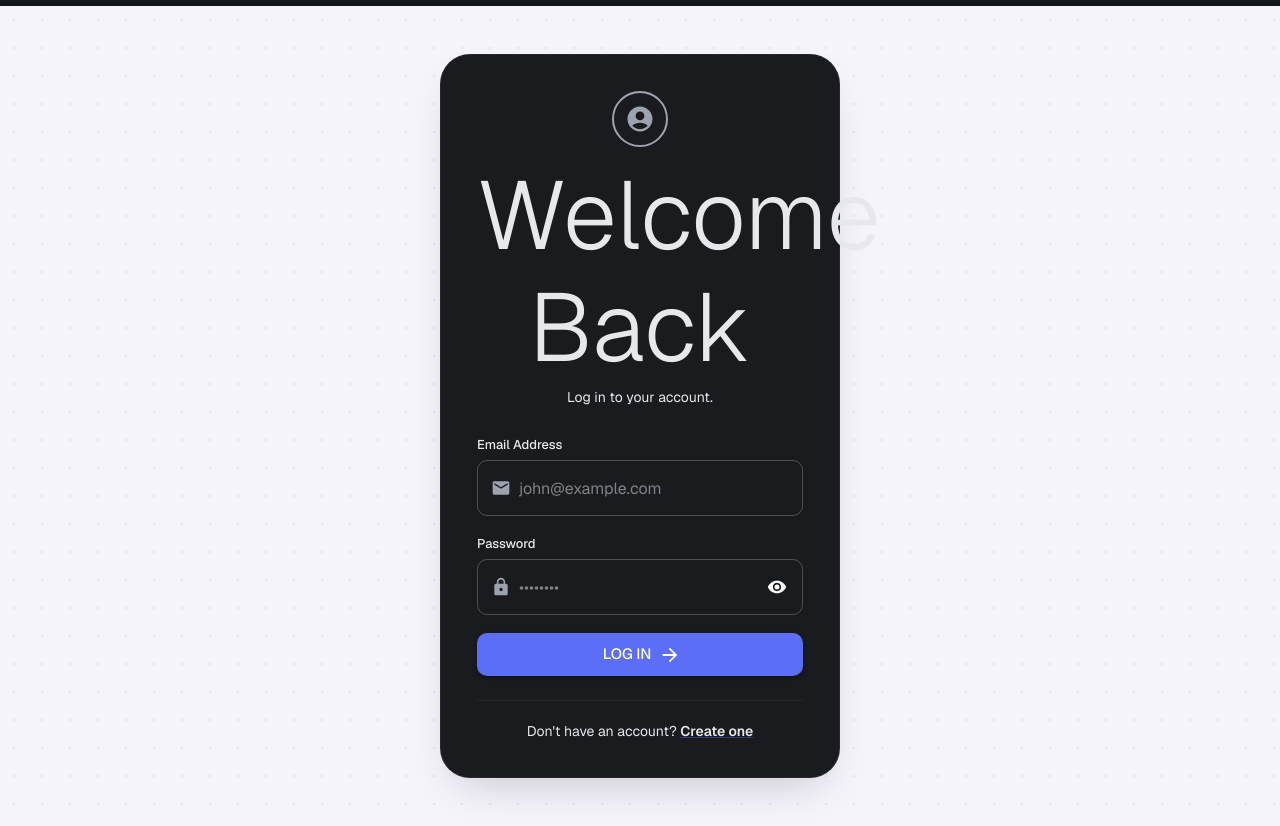
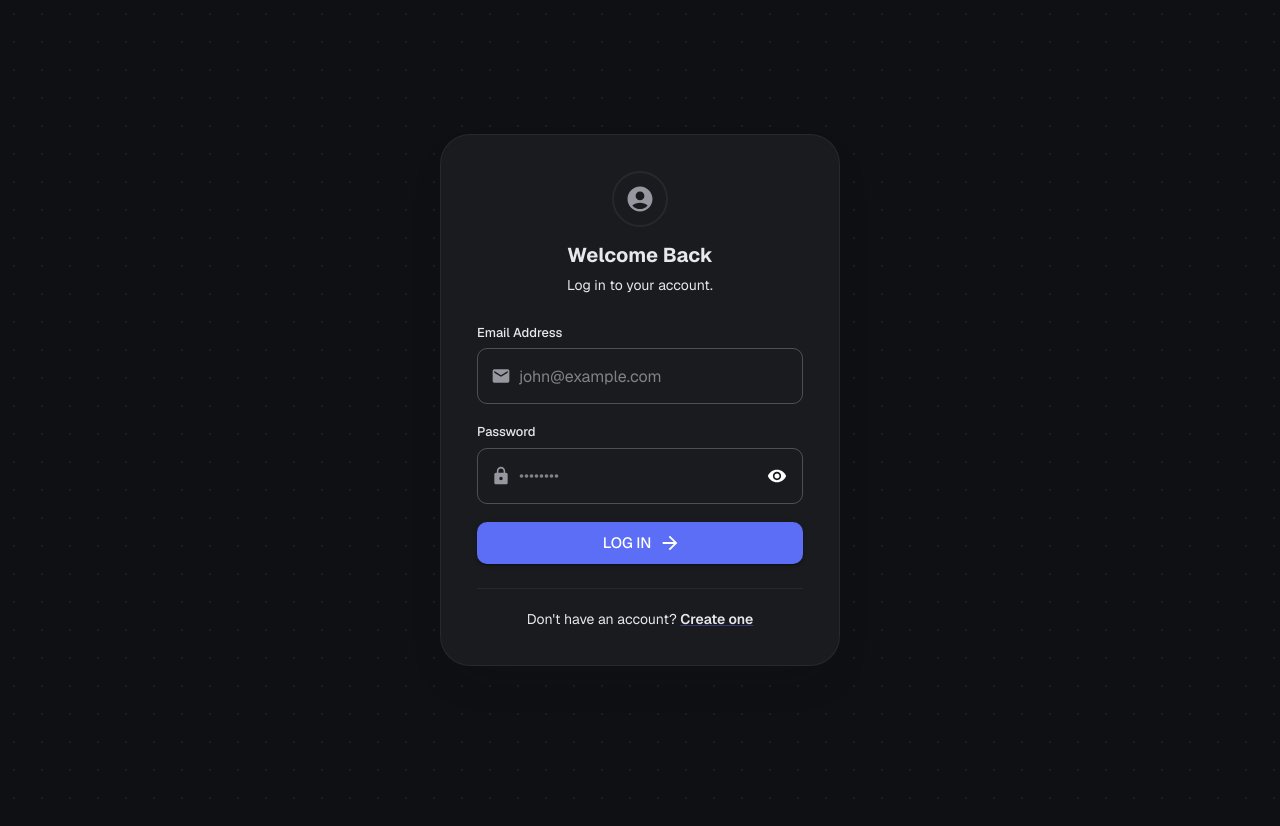
Before and after one commit to SAD-Project-Discord/Front-end, a Next.js app: page /login in a window 1280 px wide. After the commit the page ends 800 px from the top, so only its background shows below. Built offline with nearby package versions, Linux system fonts and the light colour scheme; no server answers; what @mui/material-nextjs would draw is missing.

Commit message:
fix: login and register design

```diff
--- a/src/app/(auth)/register/page.tsx
+++ b/src/app/(auth)/register/page.tsx
@@ -119,15 +119,15 @@ function RegisterPage() {
   };
 
   return (
-    <AuthBackground>
-      <AuthCard>
+    <AuthBackground scrollable>
+      <AuthCard compact>
         <AuthHeader
           icon={AccountCircle}
           title="Create Account"
           subtitle="Sign up to join your community."
         />
 
-        <Box component="form" onSubmit={handleSubmit} noValidate>
+        <Box component="form" onSubmit={handleSubmit} noValidate sx={{ "& .MuiBox-root": { mb: 1.5 } }}>
           <IconTextField
             label="Full Name"
             icon={AccountCircle}
--- a/src/components/auth/AuthBackground.tsx
+++ b/src/components/auth/AuthBackground.tsx
@@ -1,28 +1,36 @@
 "use client";
 
 import { Box } from "@mui/material";
-import { palette } from "@/theme/theme";
 
 /**
- * Full-viewport backdrop: soft lavender wash with a faint dot grid,
- * plus the thin near-black bar along the very top edge from the mock.
- * Centers whatever's passed as children (the auth card).
+ * Full-viewport backdrop for the auth pages. Uses the app's theme background
+ * so it matches dark mode. By default it's locked to the viewport height so
+ * the page doesn't scroll; pass `scrollable` for taller forms (e.g. Register)
+ * that may not fit on smaller screens.
  */
-export default function AuthBackground({ children }: { children: React.ReactNode }) {
+export default function AuthBackground({
+  children,
+  scrollable = false,
+}: {
+  children: React.ReactNode;
+  scrollable?: boolean;
+}) {
   return (
     <Box
       sx={{
+        height: scrollable ? "auto" : "100vh",
         minHeight: "100vh",
         width: "100%",
-        bgcolor: palette.backdrop,
-        backgroundImage: `radial-gradient(${palette.backdropDot} 1px, transparent 1px)`,
+        overflow: scrollable ? "auto" : "hidden",
+        bgcolor: "background.default",
+        backgroundImage: (theme) =>
+          `radial-gradient(${theme.palette.divider} 1px, transparent 1px)`,
         backgroundSize: "28px 28px",
-        borderTop: `6px solid ${palette.ink}`,
         display: "flex",
         alignItems: "center",
         justifyContent: "center",
         px: 2,
-        py: 6,
+        py: 2,
       }}
     >
       {children}
--- a/src/components/auth/AuthCard.tsx
+++ b/src/components/auth/AuthCard.tsx
@@ -2,14 +2,21 @@
 
 import { Paper } from "@mui/material";
 
-export default function AuthCard({ children }: { children: React.ReactNode }) {
+export default function AuthCard({
+  children,
+  compact = false,
+}: {
+  children: React.ReactNode;
+  compact?: boolean;
+}) {
   return (
     <Paper
       elevation={0}
       sx={{
         width: "100%",
         maxWidth: 400,
-        p: { xs: 3.5, sm: 4.5 },
+        p: compact ? { xs: 2.5, sm: 3 } : { xs: 3.5, sm: 4.5 },
+        my: compact ? 2 : 0,
         borderRadius: 3,
         border: "1px solid",
         borderColor: "divider",
--- a/src/components/auth/AuthHeader.tsx
+++ b/src/components/auth/AuthHeader.tsx
@@ -2,7 +2,6 @@
 
 import { Box, Typography } from "@mui/material";
 import { SvgIconComponent } from "@mui/icons-material";
-import { palette } from "@/theme/theme";
 
 interface AuthHeaderProps {
   icon: SvgIconComponent;
@@ -18,7 +17,8 @@ export default function AuthHeader({ icon: Icon, title, subtitle }: AuthHeaderPr
           width: 56,
           height: 56,
           borderRadius: "50%",
-          border: `2px solid ${palette.slateLight}`,
+          border: "2px solid",
+          borderColor: "divider",
           display: "flex",
           alignItems: "center",
           justifyContent: "center",
@@ -26,9 +26,9 @@ export default function AuthHeader({ icon: Icon, title, subtitle }: AuthHeaderPr
           mb: 1.5,
         }}
       >
-        <Icon sx={{ fontSize: 30, color: palette.slateLight }} />
+        <Icon sx={{ fontSize: 30, color: "text.secondary" }} />
       </Box>
-      <Typography variant="h1" component="h1" gutterBottom={false}>
+      <Typography variant="h6" component="h1" sx={{ fontWeight: 700 }}>
         {title}
       </Typography>
       <Typography variant="body2" sx={{ mt: 0.5 }}>
--- a/src/components/auth/IconTextField.tsx
+++ b/src/components/auth/IconTextField.tsx
@@ -2,7 +2,6 @@
 
 import { Box, InputAdornment, TextField, TextFieldProps, Typography } from "@mui/material";
 import { SvgIconComponent } from "@mui/icons-material";
-import { palette } from "@/theme/theme";
 
 interface IconTextFieldProps extends Omit<TextFieldProps, "label"> {
   label: string;
@@ -36,7 +35,7 @@ export default function IconTextField({ label, icon: Icon, id, slotProps, ...tex
           input: {
             startAdornment: (
               <InputAdornment position="start">
-                <Icon sx={{ fontSize: 20, color: palette.slateLight }} />
+                <Icon sx={{ fontSize: 20, color: "text.secondary" }} />
               </InputAdornment>
             ),
             ...slotProps?.input,
--- a/src/theme/theme.ts
+++ /dev/null
@@ -1,113 +0,0 @@
-import { createTheme } from '@mui/material/styles';
-
-const palette = {
-  ink: '#15161A', // headings
-  slate: '#6B7280', // body / helper copy
-  slateLight: '#9CA3AF', // placeholders, icons
-  border: '#E2E1E8',
-  borderFocus: '#8B87F5',
-  surface: '#FFFFFF',
-  backdrop: '#F5F4FB',
-  backdropDot: '#E6E4F3',
-  charcoal: '#5B5D68', // primary button
-  charcoalHover: '#46474F',
-  danger: '#DC3545',
-};
-
-const theme = createTheme({
-  palette: {
-    mode: 'light',
-    primary: {
-      main: palette.charcoal,
-      dark: palette.charcoalHover,
-      contrastText: '#FFFFFF',
-    },
-    error: {
-      main: palette.danger,
-    },
-    text: {
-      primary: palette.ink,
-      secondary: palette.slate,
-    },
-    background: {
-      default: palette.backdrop,
-      paper: palette.surface,
-    },
-    divider: palette.border,
-  },
-  shape: {
-    borderRadius: 10,
-  },
-  typography: {
-    fontFamily: [
-      'Inter',
-      '-apple-system',
-      'BlinkMacSystemFont',
-      'Segoe UI',
-      'Roboto',
-      'Helvetica Neue',
-      'Arial',
-      'sans-serif',
-    ].join(','),
-    h1: {
-      fontSize: '1.9rem',
-      fontWeight: 700,
-      letterSpacing: '-0.02em',
-      color: palette.ink,
-    },
-    body2: {
-      color: palette.slate,
-    },
-  },
-  components: {
-    MuiTextField: {
-      defaultProps: {
-        fullWidth: true,
-        size: 'medium',
-      },
-      styleOverrides: {
-        root: {
-          '& .MuiOutlinedInput-root': {
-            backgroundColor: '#FFFFFF',
-            '& fieldset': {
-              borderColor: palette.border,
-            },
-            '&:hover fieldset': {
-              borderColor: palette.slateLight,
-            },
-            '&.Mui-focused fieldset': {
-              borderColor: palette.borderFocus,
-              borderWidth: 1.5,
-            },
-          },
-        },
-      },
-    },
-    MuiButton: {
-      styleOverrides: {
-        root: {
-          textTransform: 'none',
-          fontWeight: 600,
-          borderRadius: 8,
-          paddingTop: 12,
-          paddingBottom: 12,
-          boxShadow: 'none',
-        },
-      },
-
-      variants: [
-        {
-          props: { variant: 'contained', color: 'primary' },
-          style: {
-            '&:hover': {
-              boxShadow: 'none',
-            },
-          },
-        },
-      ],
-    },
-  },
-});
-
-export { palette };
-export default theme;
```
Also changed, not shown: src/theme/ThemeRegistry.tsx (deleted, +0 -57 lines).
